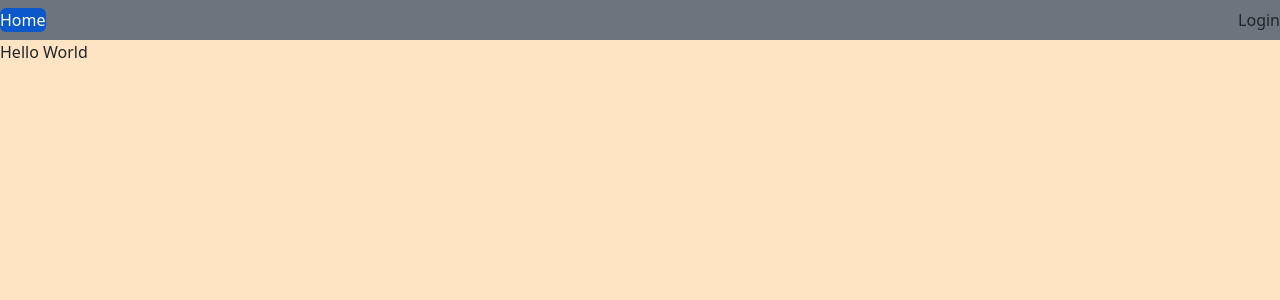
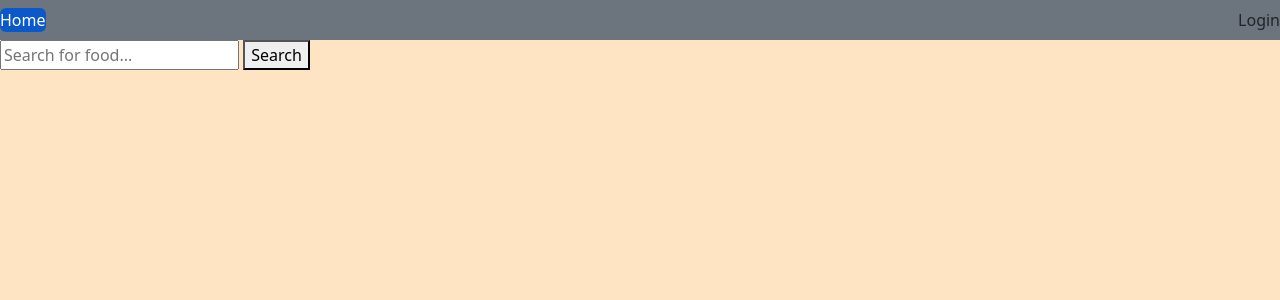
Before and after one commit to maseelshah22/community_cuisine, a Flask app: page /home in a window 1280 px wide. Shown: the top 300 px of the page. Run offline with Flask 3, Linux system fonts and the light colour scheme.

Commit message:
Added basic search function, needs a lot of work

```diff
--- a/app.py
+++ b/app.py
@@ -62,6 +62,34 @@ def home_page():
             return render_template('home.html', title='HomePage', first_name=first_name, last_name=last_name)
     return render_template('home.html', title='HomePage')
 
+@app.route('/search', methods=['POST'])
+def search():
+    search_term = request.form['search_term']
+    db = get_db()
+    cursor = db.cursor()
+
+    if 'username' in session:
+        cursor.execute('SELECT first, last FROM person_name WHERE username = %s', (session['username'],))
+        user = cursor.fetchone()
+        if user:
+            first_name, last_name = user['first'], user['last']
+        else:
+            first_name, last_name = None, None
+    else:
+        first_name, last_name = None, None
+
+    cursor.execute('SELECT * FROM food WHERE name LIKE %s', ('%' + search_term + '%',))
+    food_items = cursor.fetchall()
+
+    recipes = []
+    for food in food_items:
+        cursor.execute('SELECT * FROM recipe WHERE food_id = %s', (food['food_id'],))
+        recipe_info = cursor.fetchall()
+        recipes.extend(recipe_info)
+
+    return render_template('home.html', recipes=recipes, first_name=first_name, last_name=last_name)
+
+
 
 def hash_password(password):
     salt = "5wf5t9GUcqlSQxMe"
--- a/templates/home.html
+++ b/templates/home.html
@@ -23,7 +23,17 @@
             </div>
         </nav>
 
-        Hello World
+        <form action="/search" method="post">
+            <input type="text" name="search_term" placeholder="Search for food...">
+            <button type="submit">Search</button>
+        </form>
+
+        {% for recipe in recipes %}
+        <div class="recipe">
+            <h2>{{ recipe.title }}</h2>
+            <!-- Add more details about the recipe here -->
+        </div>
+        {% endfor %}
 
         <script src="https://cdn.jsdelivr.net/npm/bootstrap@5.3.2/dist/js/bootstrap.bundle.min.js" integrity="sha384-C6RzsynM9kWDrMNeT87bh95OGNyZPhcTNXj1NW7RuBCsyN/o0jlpcV8Qyq46cDfL" crossorigin="anonymous"></script>
     </body>
```
Also changed, not shown: forms.py (line endings or trailing spaces).
